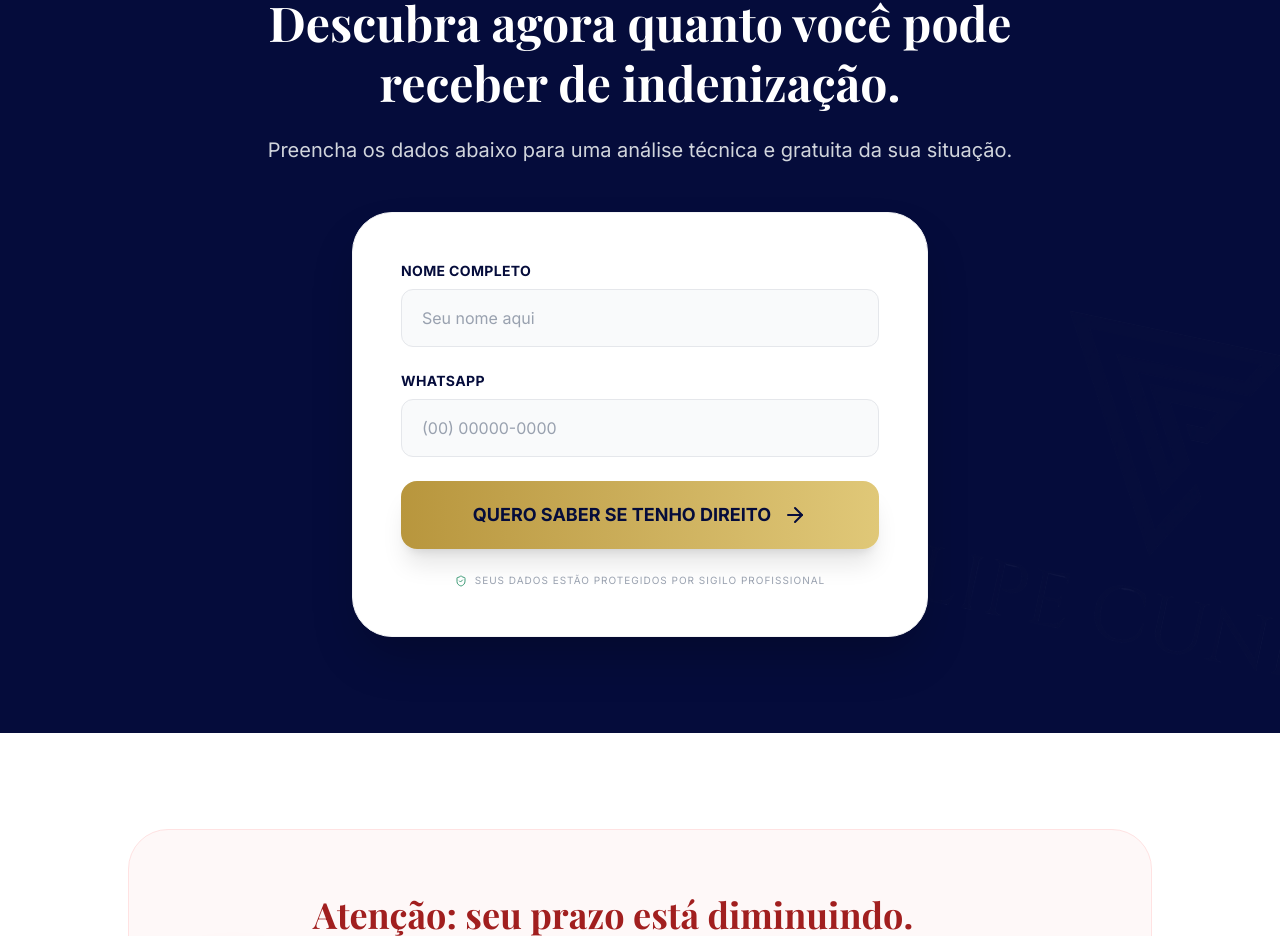
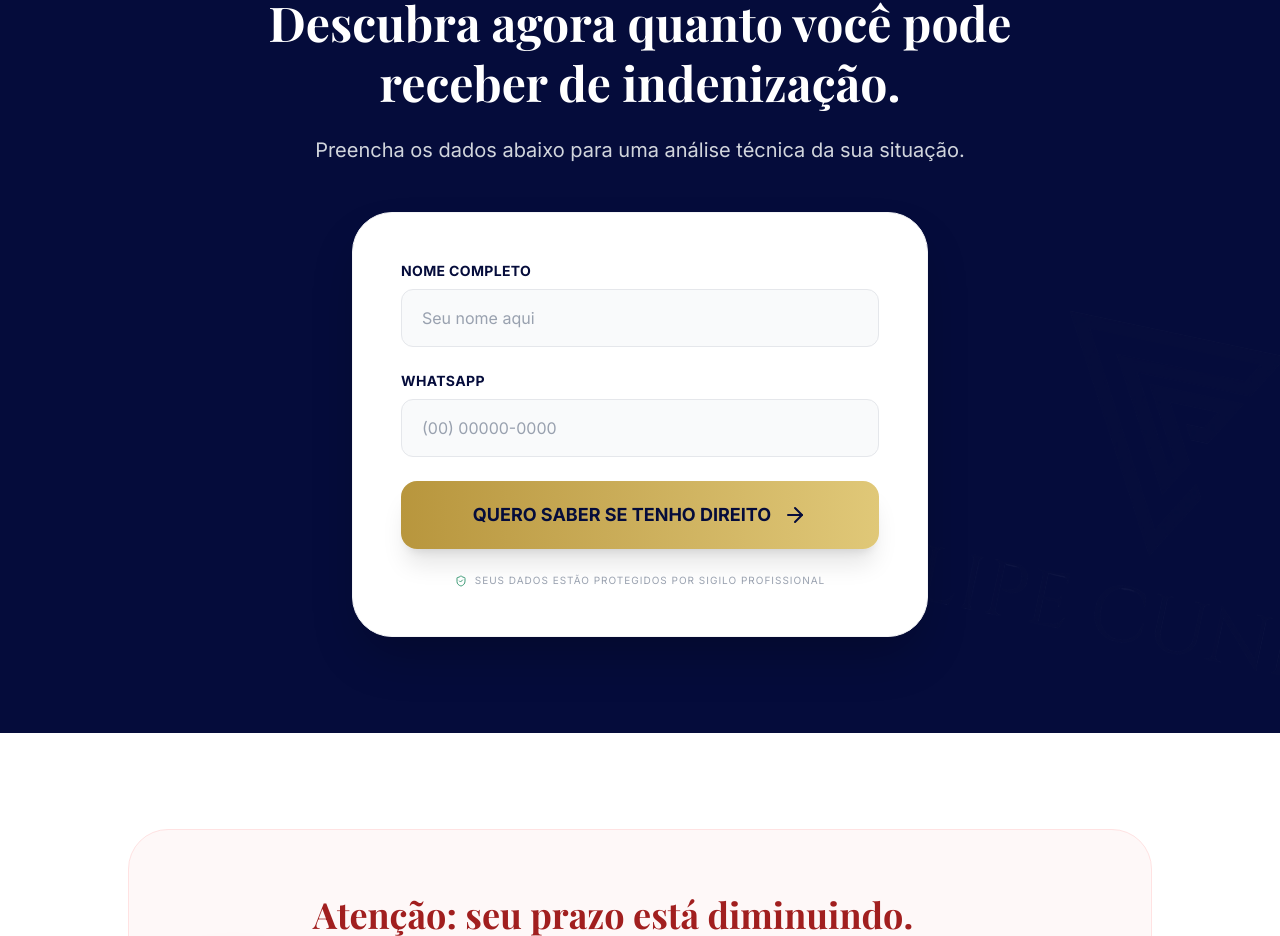
Before and after one commit to caiomvigreja-tech/direito-trabalhista-gestante, a React (Vite) app: page / in a window 1280 px wide. Shown: the part 6880-7816 px from the top of the page. Built offline with nearby package versions, Linux system fonts and the light colour scheme; a web font is replaced by a local one.

Commit message:
refactor: Remove "e gratuita" from the technical analysis description.

```diff
--- a/src/App.tsx
+++ b/src/App.tsx
@@ -457,7 +457,7 @@ export default function App() {
             Descubra agora quanto você pode receber de indenização.
           </h2>
           <p className="text-xl text-gray-300 mb-12 font-light">
-            Preencha os dados abaixo para uma análise técnica e gratuita da sua situação.
+            Preencha os dados abaixo para uma análise técnica da sua situação.
           </p>
 
           <div className="bg-white rounded-[2.5rem] p-8 md:p-12 shadow-2xl text-gray-800 max-w-xl mx-auto text-left border border-gray-100">
```
